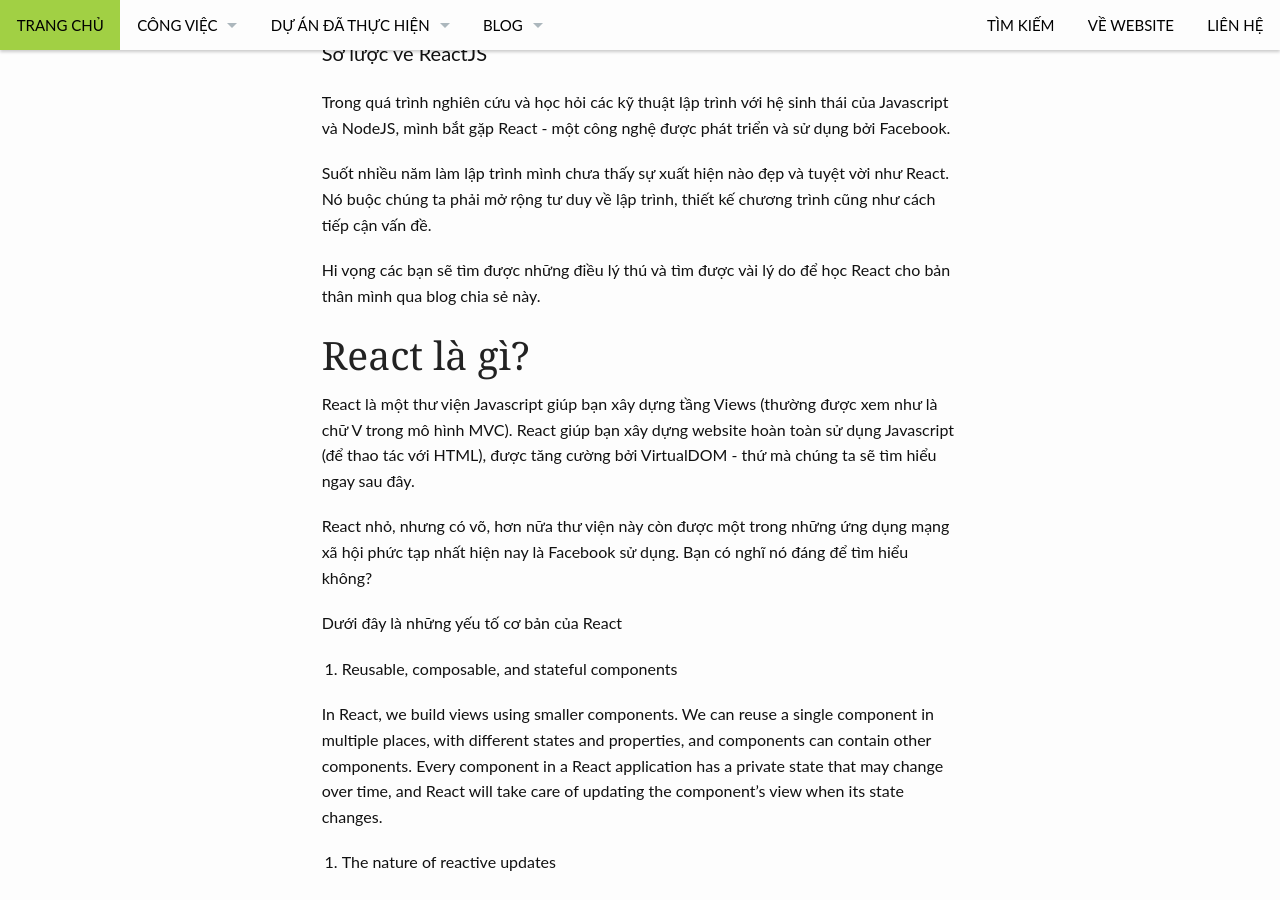
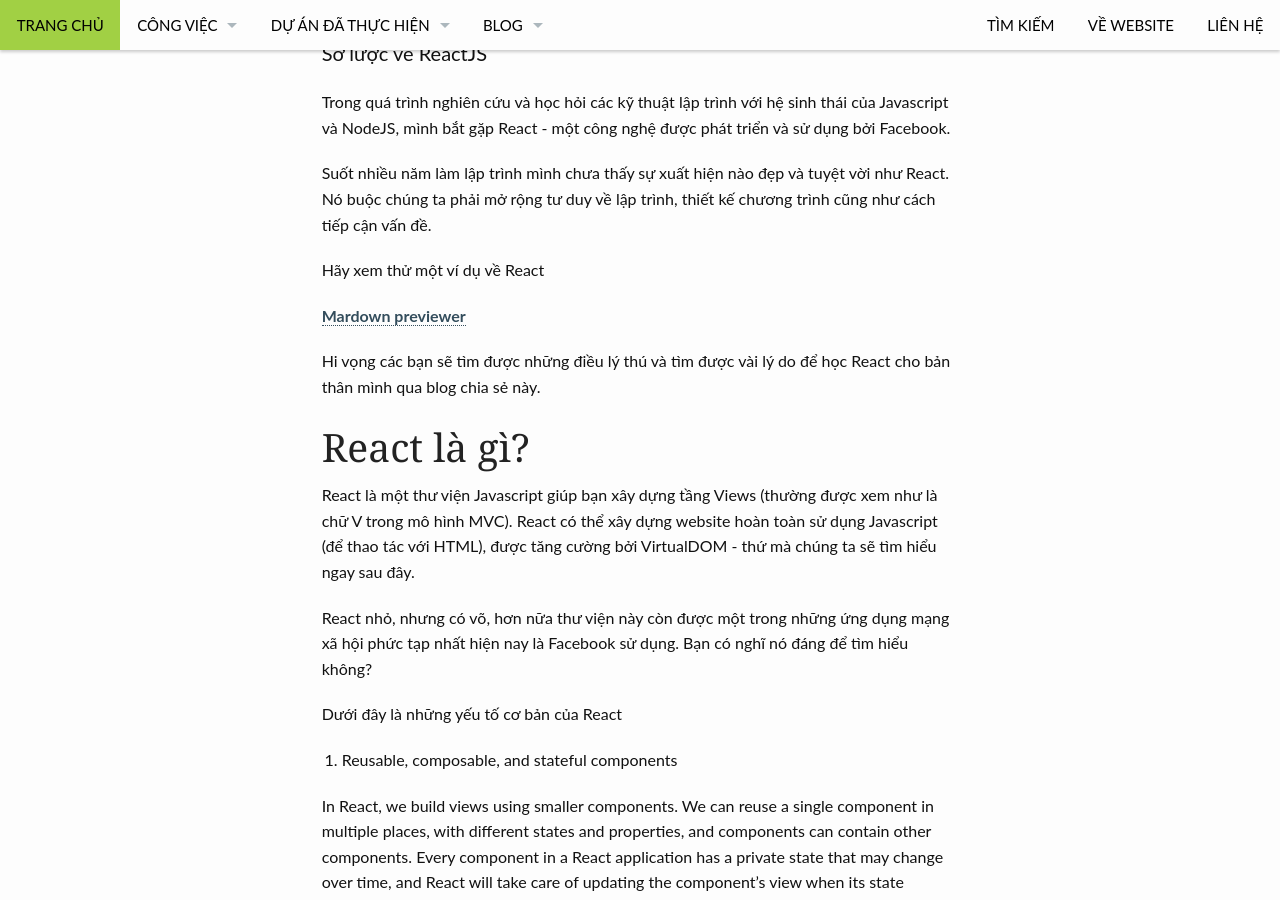
Before and after one commit to quangnd/quangnd.github.io, a Jekyll site: the page built from _posts/design/2016-09-18-react-la-gi-va-tai-sao-nen-hoc-react.md, in a window 1280 px wide and 900 px high, scrolled down 580 px. Built offline with Jekyll 4.4.1, drawn with Linux system fonts in a browser that asks for light colours.

Commit message:
Update React la gi

```diff
--- a/_data/navigation.yml
+++ b/_data/navigation.yml
@@ -8,11 +8,11 @@
   side: left
   dropdown:
   - title: "CV (Tiếng Việt)"
-    url: "/design/grid/"
+    url: "https://dl.dropboxusercontent.com/u/2037650/CV_Quangnd_Vi.pdf"
   - title: "CV (English)"
     url: "/design/typography/typography/"
   - title: "Kinh nghiệm"
-    url: "/design/typography/typography/"
+    url: "/"
 
 - title: Dự án đã thực hiện
   url: ""
--- a/_posts/design/2016-09-18-react-la-gi-va-tai-sao-nen-hoc-react.md
+++ b/_posts/design/2016-09-18-react-la-gi-va-tai-sao-nen-hoc-react.md
@@ -20,11 +20,15 @@
 
 Suốt nhiều năm làm lập trình mình chưa thấy sự xuất hiện nào đẹp và tuyệt vời như React. Nó buộc chúng ta phải mở rộng tư duy về lập trình, thiết kế chương trình cũng như cách tiếp cận vấn đề.
 
+Hãy xem thử một ví dụ về React
+
+[Mardown previewer](http://codepen.io/quangnd/full/vGOpQK/)
+
 Hi vọng các bạn sẽ tìm được những điều lý thú và tìm được vài lý do để học React cho bản thân mình qua blog chia sẻ này.
 
 # React là gì?
 
-React là một thư viện Javascript giúp bạn xây dựng tầng Views (thường được xem như là chữ V trong mô hình MVC). React giúp bạn xây dựng website hoàn toàn sử dụng Javascript (để thao tác với HTML), được tăng cường bởi VirtualDOM - thứ mà chúng ta sẽ tìm hiểu ngay sau đây.
+React là một thư viện Javascript giúp bạn xây dựng tầng Views (thường được xem như là chữ V trong mô hình MVC). React có thể xây dựng website hoàn toàn sử dụng Javascript (để thao tác với HTML), được tăng cường bởi VirtualDOM - thứ mà chúng ta sẽ tìm hiểu ngay sau đây.
 
 React nhỏ, nhưng có võ, hơn nữa thư viện này còn được một trong những ứng dụng mạng xã hội phức tạp nhất hiện nay là Facebook sử dụng. Bạn có nghĩ nó đáng để tìm hiểu không?
 
```
